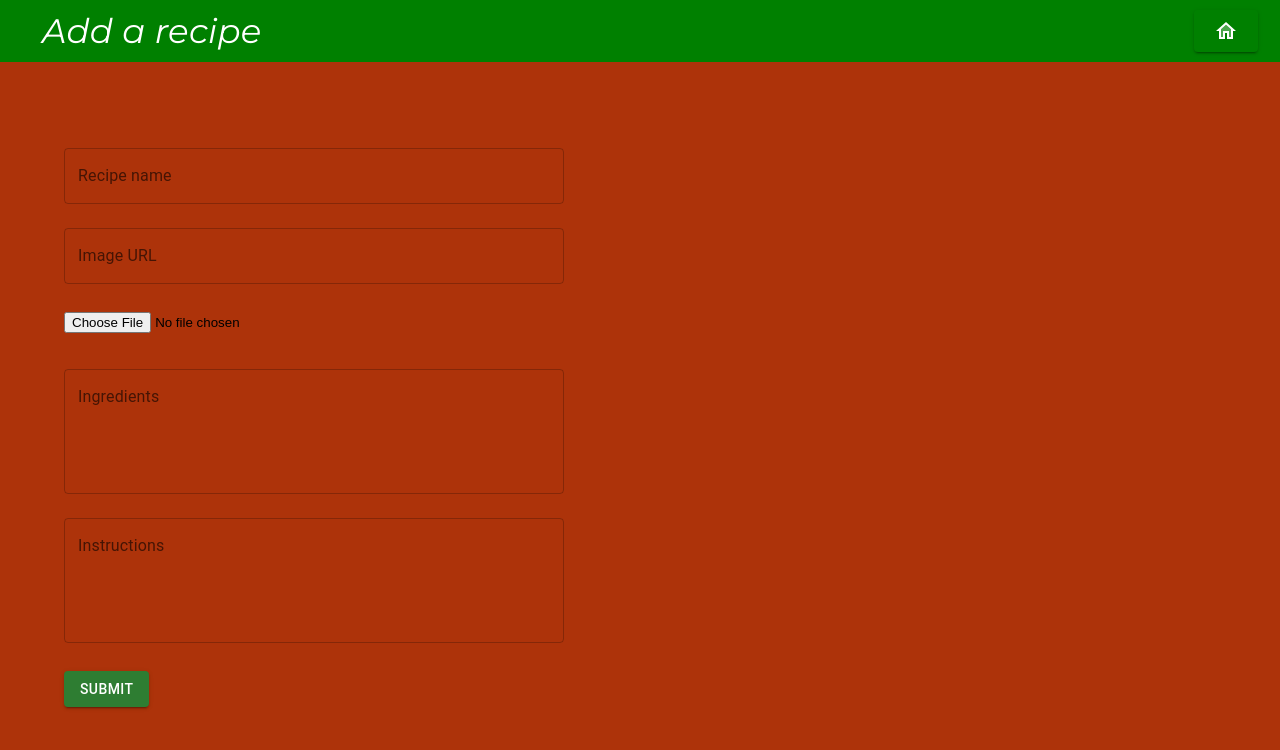
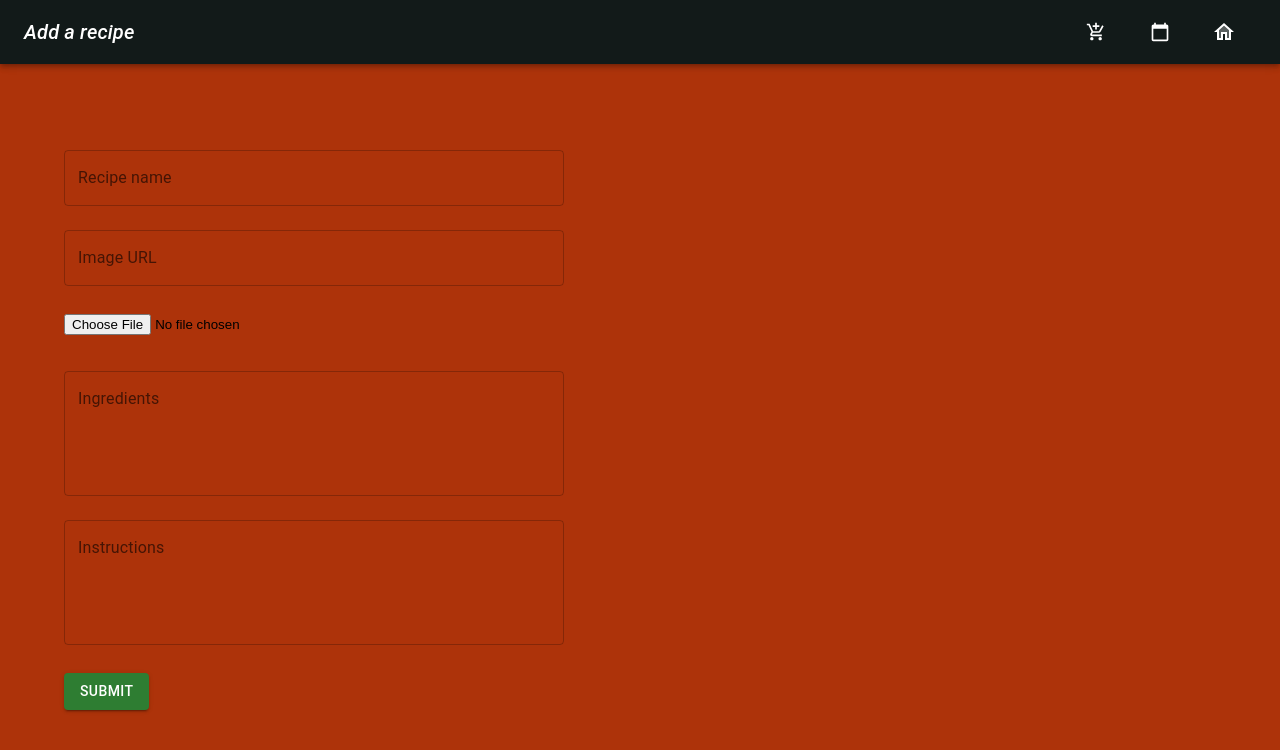
Before and after one commit to jeffGodonou/recipe-app, a React (Create React App) app: page /add-recipe in a window 1280 px wide. Shown: the top 750 px of the page. Built offline with nearby package versions, Linux system fonts and the light colour scheme; no server answers; a web font is replaced by a local one.

Commit message:
Reformating genaral Navbar

```diff
--- a/src/components/AddRecipeForm.js
+++ b/src/components/AddRecipeForm.js
@@ -1,7 +1,7 @@
 import React, { useState } from "react";
-import { TextField, Button, Container, Typography } from "@mui/material";
-import HomeTwoToneIcon from '@mui/icons-material/HomeTwoTone';
-import { useNavigate, Link } from "react-router-dom";
+import { TextField, Button, Container } from "@mui/material";
+import { useNavigate } from "react-router-dom";
+import Navbar from "./Navbar";
 import './AddRecipeForm.scss';
 
 const AddRecipeForm = ({ onAddRecipe }) => {
@@ -56,12 +56,7 @@ const AddRecipeForm = ({ onAddRecipe }) => {
 
     return (
         <>
-            <div className='header-div'>
-                <Typography variant='h4' className='title'> Add a recipe </Typography>
-                <Button component={Link} to='/' variant='contained' className='home-button'>
-                    <HomeTwoToneIcon />
-                </Button>
-            </div>
+            <Navbar/>
             <Container className="add-recipe-form">
                 <form onSubmit={handleSubmit}>
                     <TextField
--- a/src/components/MealPlanPage.js
+++ b/src/components/MealPlanPage.js
@@ -1,10 +1,9 @@
 import React, {useState, useEffect} from 'react';
 import { Button, Card, CardContent, Dialog, DialogActions, DialogContent, DialogTitle, Grid, TextField, Typography } from '@mui/material';
-import { Link } from 'react-router-dom';
 import { LocalizationProvider, DatePicker } from '@mui/x-date-pickers';
 import { AdapterDateFns } from '@mui/x-date-pickers/AdapterDateFns';
 import { loadMealPlan, saveMealPlans } from './localStorageUtils.js';
-import HomeTwoToneIcon from '@mui/icons-material/HomeTwoTone';
+import Navbar from './Navbar.js';
 import './MealPlanPage.scss';
 
 const MealPlanPage = ({ recipes }) => {
@@ -57,12 +56,7 @@ const MealPlanPage = ({ recipes }) => {
 
     return (
         <div className='meal-plan-container'>
-            <div className='header-div'>
-                <Typography variant='h4' className='title'> Meal Plan </Typography>
-                <Button component={Link} to='/' variant='contained' className='home-button'>
-                    <HomeTwoToneIcon/>
-                </Button>
-            </div>
+            <Navbar/>
 
             <LocalizationProvider dateAdapter={AdapterDateFns} className='date-setter'>
                 <DatePicker
--- a/src/components/Navbar.js
+++ b/src/components/Navbar.js
@@ -1,11 +1,14 @@
-import React from "react";
+import React, {useEffect, useState} from "react";
 import SearchIcon from '@mui/icons-material/Search';
 import EditIcon from '@mui/icons-material/Edit';
 import AddShoppingCartIcon from "@mui/icons-material/AddShoppingCart";
 import CalendarTodayIcon from "@mui/icons-material/CalendarToday";
-import { Link } from 'react-router-dom';
+import HomeTwoToneIcon from '@mui/icons-material/HomeTwoTone';
+import AddIcon from '@mui/icons-material/Add';
+import { Link, useLocation } from 'react-router-dom';
 import { alpha, styled } from '@mui/material/styles'
 import { AppBar, Button, InputBase, InputAdornment, IconButton, Toolbar, Typography } from "@mui/material";
+import ShoppingList from "./ShoppingList";
 import './Navbar.scss';
 
 const Search = styled('div')(({ theme }) => ({
@@ -50,10 +53,99 @@ const StyledInputBase = styled(InputBase) (({ theme }) => ({
     },
 }));
 
-const Navbar = ({searchTerm, handleSearchChange, handleSearch,  }) => {
+const Navbar = ({searchTerm, handleSearchChange, handleSearch, onAddShoppingList}) => {
+    const [isShoppingPage, setShoppingPage] = useState(false);
+    const [isMealPlanPage, setMealPlanPage] = useState(false);
+    const [isAddRecipePage, setIsAddRecipePage] = useState(false);
+
+    const [open, setOpen] = useState(false);
+    const location = useLocation();
+    useEffect(()=> {
+        if (location.pathname === '/shopping-list') {
+            setShoppingPage(true);
+            setMealPlanPage(false);
+            setIsAddRecipePage(false);
+        }
+        else if (location.pathname === '/mealplan') {
+            setMealPlanPage(true);
+            setShoppingPage(false);
+            setIsAddRecipePage(false);
+        }
+        else if (location.pathname === '/add-recipe') {
+            setIsAddRecipePage(true);
+            setShoppingPage(false);
+            setMealPlanPage(false);
+        }
+        else {
+            setShoppingPage(false);
+            setMealPlanPage(false);
+            setIsAddRecipePage(false);
+        }
+
+    }, [location]);
+
+    const handleClickOpen = () => { setOpen(true) };
+    const handleClose = () => { setOpen(false) };
+
     return (
         <AppBar position='static' sx={{ backgroundColor: 'rgb(18, 26, 25)'}}>
             <Toolbar>
+                {
+                    isShoppingPage ? (
+                        <>
+                            <Typography variant='h6' component='div' sx={{ flexGrow: 1}} className='title'>
+                                Shopping Lists
+                            </Typography>
+
+                            <Button onClick={() => handleClickOpen()} color='inherit' size='small' className='button'>
+                                <AddIcon/>
+                            </Button>
+                            <ShoppingList open={open} handleClose={handleClose} size='small' onAddShoppingList={onAddShoppingList} />
+                            <Button color='inherit' size="small" component={Link} to={`/add-recipe`}>
+                                <EditIcon fontSize="small"/>
+                            </Button>
+                            <Button color='inherit' size="small" component={Link} to={`/mealplan`}>
+                                <CalendarTodayIcon fontSize="small"/>
+                            </Button>
+                            <Button component={Link} to='/' color='inherit' className='button'>
+                                <HomeTwoToneIcon/>
+                            </Button>
+                        </>
+                    ) : isMealPlanPage ? (
+                        <>
+                            <Typography variant='h6' component='div' sx={{ flexGrow: 1}} className='title'>
+                                Meal Plan
+                            </Typography>
+
+                            <Button color='inherit' size="small" component={Link} to={`/add-recipe`}>
+                                <EditIcon fontSize="small"/>
+                            </Button>
+                            <Button color='inherit' size="small" component={Link} to={`/shopping-list`}>
+                                <AddShoppingCartIcon fontSize="small"/>
+                            </Button>
+                            <Button component={Link} to='/' color='inherit' className='button'>
+                                <HomeTwoToneIcon/>
+                            </Button>
+                        </>
+                    ) : isAddRecipePage ? (
+                        <>
+                            <Typography variant='h6' component='div' sx={{ flexGrow: 1}} className='title'>
+                                Add a recipe
+                            </Typography>
+
+
+                            <Button color='inherit' size="small" component={Link} to={`/shopping-list`}>
+                                <AddShoppingCartIcon fontSize="small"/>
+                            </Button>
+                            <Button color='inherit' size="small" component={Link} to={`/mealplan`}>
+                                <CalendarTodayIcon fontSize="small"/>
+                            </Button>
+                            <Button component={Link} to='/' color='inherit' className='button'>
+                                <HomeTwoToneIcon/>
+                            </Button>
+                        </>
+                    ):(
+                        <>
                             <Typography variant='h6' component='div' sx={{ flexGrow: 1}} className="title">
                                 Welcome to Let's eat!
                             </Typography>
@@ -75,15 +167,20 @@ const Navbar = ({searchTerm, handleSearchChange, handleSearch,  }) => {
                                 inputProps={{ 'aria-label': 'search',}}
                             />
                             </Search>
+                            <Button color='inherit' size="small" component={Link} to={`/add-recipe`}>
+                                <EditIcon fontSize="small"/>
+                            </Button>
                             <Button color='inherit' size="small" component={Link} to={`/shopping-list`}>
                                 <AddShoppingCartIcon fontSize="small"/>
-                </Button>
-                <Button color='inherit' size="small" component={Link} to={`/add-recipe`}>
-                    <EditIcon fontSize="small"/>
                             </Button>
                             <Button color='inherit' size="small" component={Link} to={`/mealplan`}>
                                 <CalendarTodayIcon fontSize="small"/>
                             </Button>
+
+                        </>
+                    )
+                }
+
             </Toolbar>
         </AppBar>
     );
--- a/src/components/ShoppingListPage.js
+++ b/src/components/ShoppingListPage.js
@@ -1,18 +1,14 @@
 import React, {useState} from "react";
-import ShoppingList from "./ShoppingList";
 import { Button, Card, CardContent, List, ListItem, ListItemText, Grid, Typography, Dialog, DialogTitle, DialogContent, DialogContentText, DialogActions, TextField } from "@mui/material";
 import DeleteIcon from "@mui/icons-material/Delete";
-import AddIcon from "@mui/icons-material/Add";
 import SendIcon from "@mui/icons-material/Send"
 import emailjs from 'emailjs-com';
 import './ShoppingListPage.scss';
-import { Link } from "react-router-dom";
-import HomeTwoToneIcon from '@mui/icons-material/HomeTwoTone';
 import Snackbar from "@mui/material/Snackbar";
 import Alert from '@mui/material/Alert';
+import Navbar from "./Navbar";
 
 const ShoppingListPage = ({shoppingLists, onAddShoppingList, onDeleteShoppingList }) => {
-    const [open, setOpen] = useState(false);
     const [openMailBox, setOpenMailBox] = useState(false);
     const [selectedList, setSelectedList] = useState(null);
     const [email, setEmail] = useState('');
@@ -24,14 +20,10 @@ const ShoppingListPage = ({shoppingLists, onAddShoppingList, onDeleteShoppingLis
     });
     const { openMessage, vertical, horizontal, message } = state;
 
-    const handleClickOpen = () => { setOpen(true) };
-
     const handleClickOpenMailBox = (list) => {
         setSelectedList(list);
         setOpenMailBox(true);
     };
-
-    const handleClose = () => { setOpen(false) };
 
     const handleCloseMessage = () => {
         setState({...state, openMessage: false});
@@ -64,18 +56,7 @@ const ShoppingListPage = ({shoppingLists, onAddShoppingList, onDeleteShoppingLis
 
     return (
         <>
-            <div className='header-div'>
-                <Typography variant='h4' className='title'> Shopping Lists </Typography>
-                <div className="button-div">
-                    <Button onClick={() => handleClickOpen()} variant='contained' className='button'>
-                        <AddIcon/>
-                    </Button>
-                    <ShoppingList open={open} handleClose={handleClose} onAddShoppingList={onAddShoppingList} />
-                    <Button component={Link} to='/' variant='contained' className='button'>
-                        <HomeTwoToneIcon/>
-                    </Button>
-                </div>
-            </div>
+            <Navbar onAddShoppingList={onAddShoppingList}/>
 
             <div className="shopping-list-page">
                 <div className="lists-container">
```
Lines whose indentation alone changed are shown as unchanged.
